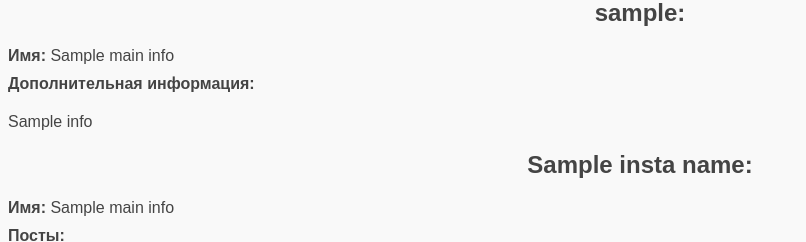
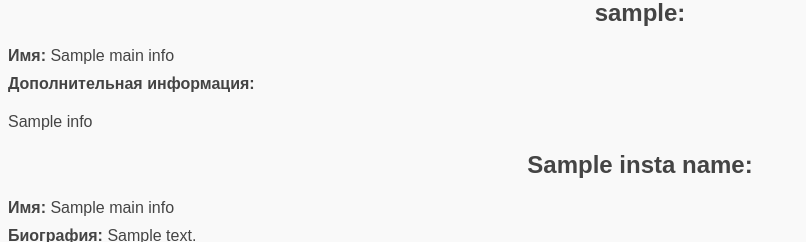
Before and after one commit to oreke13/cos-parsing, a Flask app: template templates/result.html in a window 1280 px wide. Shown: the part 81-323 px from the top of the page, without its empty margins (0-806 px from the left). Run offline with Flask 3, Linux system fonts and the light colour scheme; the template is opened without the code that fills it: most values are stand-ins (such as "Sample title", 1, 10 or a date in 2020).

Commit message:
Update result.html

```diff
--- a/templates/result.html
+++ b/templates/result.html
@@ -22,7 +22,7 @@
     <h2>{{ insta_name }}:</h2>
     <ul>
         <li><strong>Имя:</strong> {{ data["Instagram"][insta_name]["Main info"]["Name"] }}</li>
-        <li><strong>Посты:</strong></li>
+        <li><strong>Биография:</strong> {{ data["Instagram"][insta_name]["Main info"]["Bio"] }}</li>
         <ul>
             {% for link in data["Instagram"][insta_name] %}
             <li><img src="{{ link }}"></li>
```
